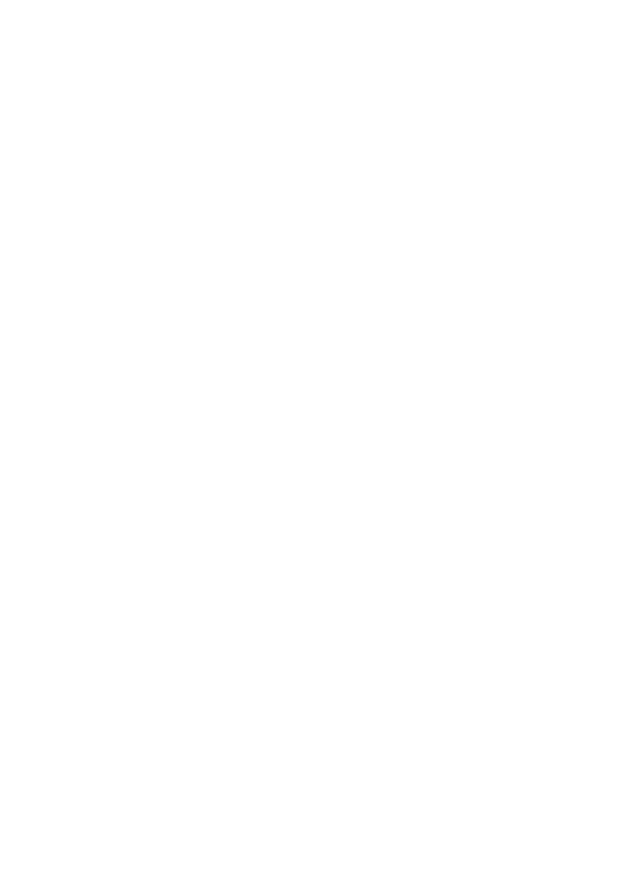
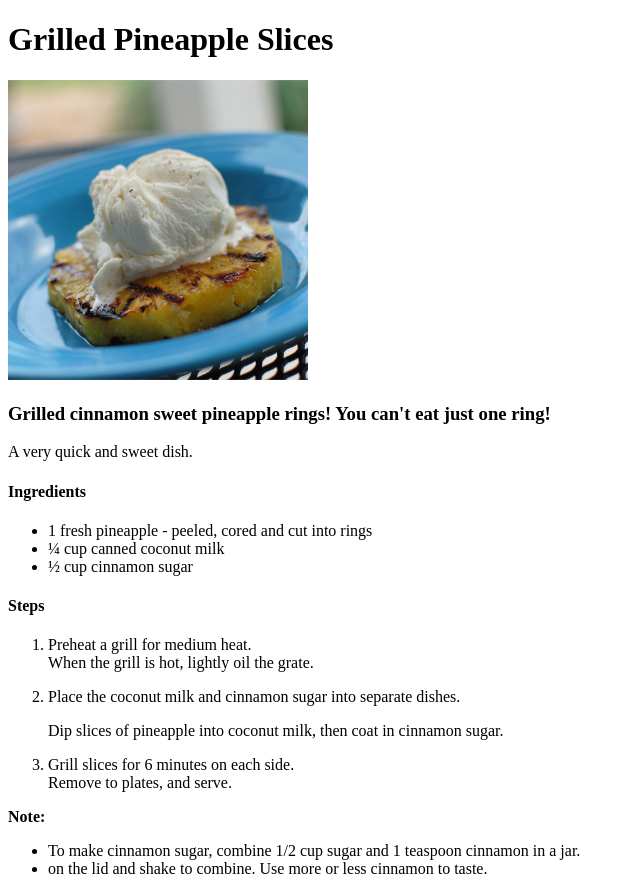
Before and after one commit to 0maanu0/odin-recipes, a plain HTML site: page recipes/grilled_pineapple_slices.html in a window 1280 px wide. Shown: the whole page, without its empty margins (0-640 px from the left). Before the commit the page ends 800 px from the top, so only its background shows below. Drawn offline with Linux system fonts and the light colour scheme.

Commit message:
Fill the content of the second recipe.

```diff
--- a/recipes/grilled_pineapple_slices.html
+++ b/recipes/grilled_pineapple_slices.html
@@ -7,5 +7,34 @@
 </head>
 <body>
 
+  <h1>Grilled Pineapple Slices</h1>
+  <img src="./img/grilled_pineapple.jpg" alt="A picture of a slice of pineapple with grill marks" height="300">
+    <h3>Grilled cinnamon sweet pineapple rings! You can't eat just one ring!</h3>
+      <p>A very quick and sweet dish.</p>
+
+      <h4>Ingredients</h4>
+        <ul>
+          <li>1 fresh pineapple - peeled, cored and cut into rings</li>
+          <li>¼ cup canned coconut milk</li>
+          <li>½ cup cinnamon sugar</li>
+        </ul>
+
+      <h4>Steps</h4>
+        <ol>
+          <li><p>Preheat a grill for medium heat.
+            <br>When the grill is hot, lightly oil the grate.
+          </li>
+          <li><p>Place the coconut milk and cinnamon sugar into separate dishes.</p>
+              <p>Dip slices of pineapple into coconut milk, then coat in cinnamon sugar.</p>
+          </li>
+          <li><p>Grill slices for 6 minutes on each side.
+              <br>Remove to plates, and serve.</p>
+          </li>
+        </ol>
+
+        <strong>Note:</strong>
+        <ul>
+          <li>To make cinnamon sugar, combine 1/2 cup sugar and 1 teaspoon cinnamon in a jar.</li>
+          <li> on the lid and shake to combine. Use more or less cinnamon to taste.</li></ul>
 </body>
 </html>
```
Also changed, not shown: recipes/italian_chicken_marinade.html (+1 -1 lines), recipes/img/grilled_pineapple.jpg (added).
